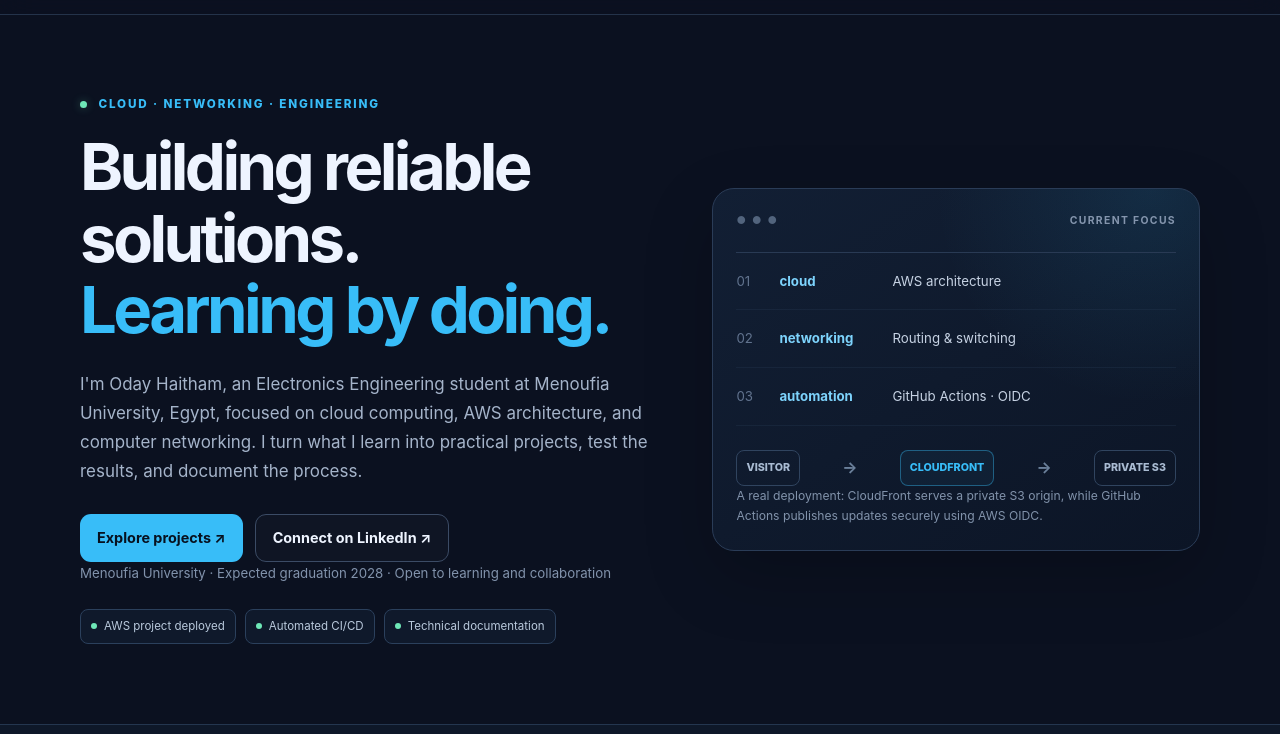
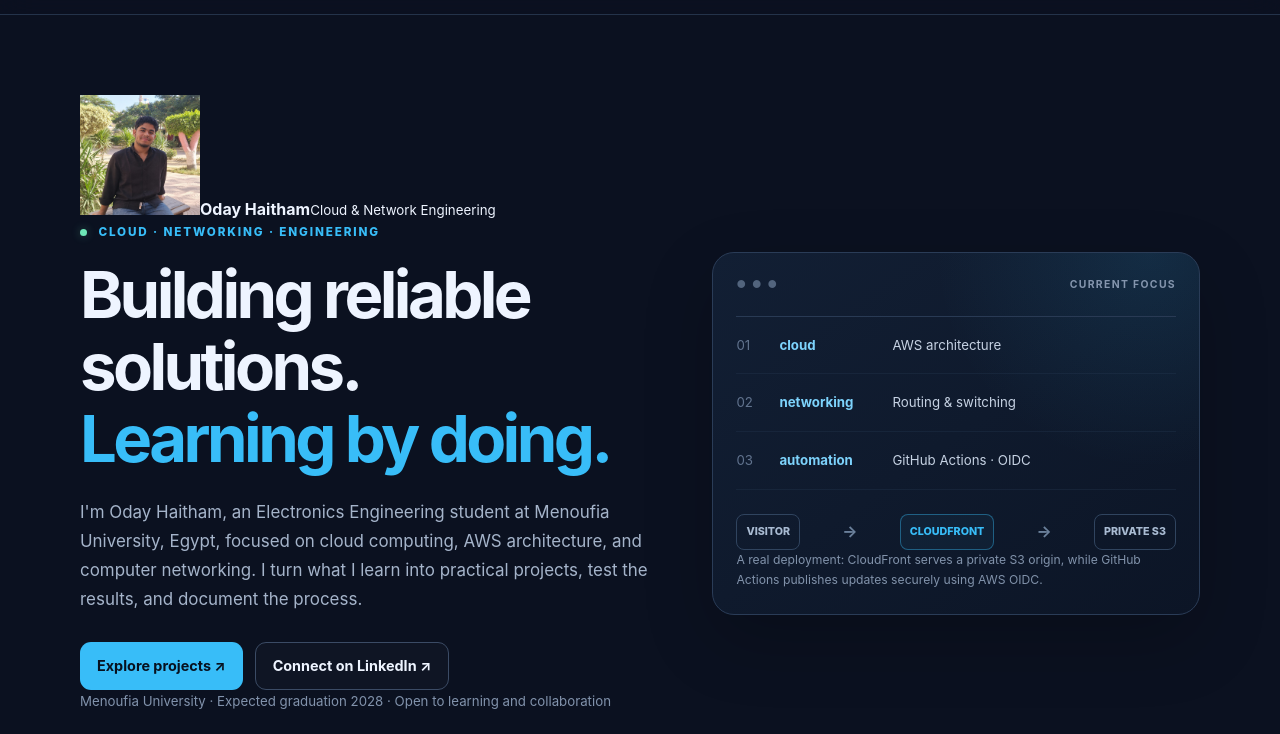
Before and after one commit to odayhaitham742-ops/aws-cloud-portfolio, a plain HTML site: page index.html in a window 1280 px wide. Shown: the part 62-796 px from the top of the page. Drawn offline with Linux system fonts and the light colour scheme.

Commit message:
Display uploaded profile photo in portfolio hero

```diff
--- a/index.html
+++ b/index.html
@@ -25,7 +25,8 @@
 </header>
 <main>
   <section class="hero container section" id="home">
-    <div>
+    <div class="hero-copy">
+      <div class="hero-profile"><img src="assets/images/oday-profile.jpg" alt="Portrait of Oday Haitham" width="120" height="120" fetchpriority="high"><span><strong>Oday Haitham</strong><small>Cloud & Network Engineering</small></span></div>
       <p class="eyebrow"><span class="status-dot"></span> CLOUD · NETWORKING · ENGINEERING</p>
       <h1>Building reliable solutions.<br><span>Learning by doing.</span></h1>
       <p class="hero-text">I'm Oday Haitham, an Electronics Engineering student at Menoufia University, Egypt, focused on cloud computing, AWS architecture, and computer networking. I turn what I learn into practical projects, test the results, and document the process.</p>
```
